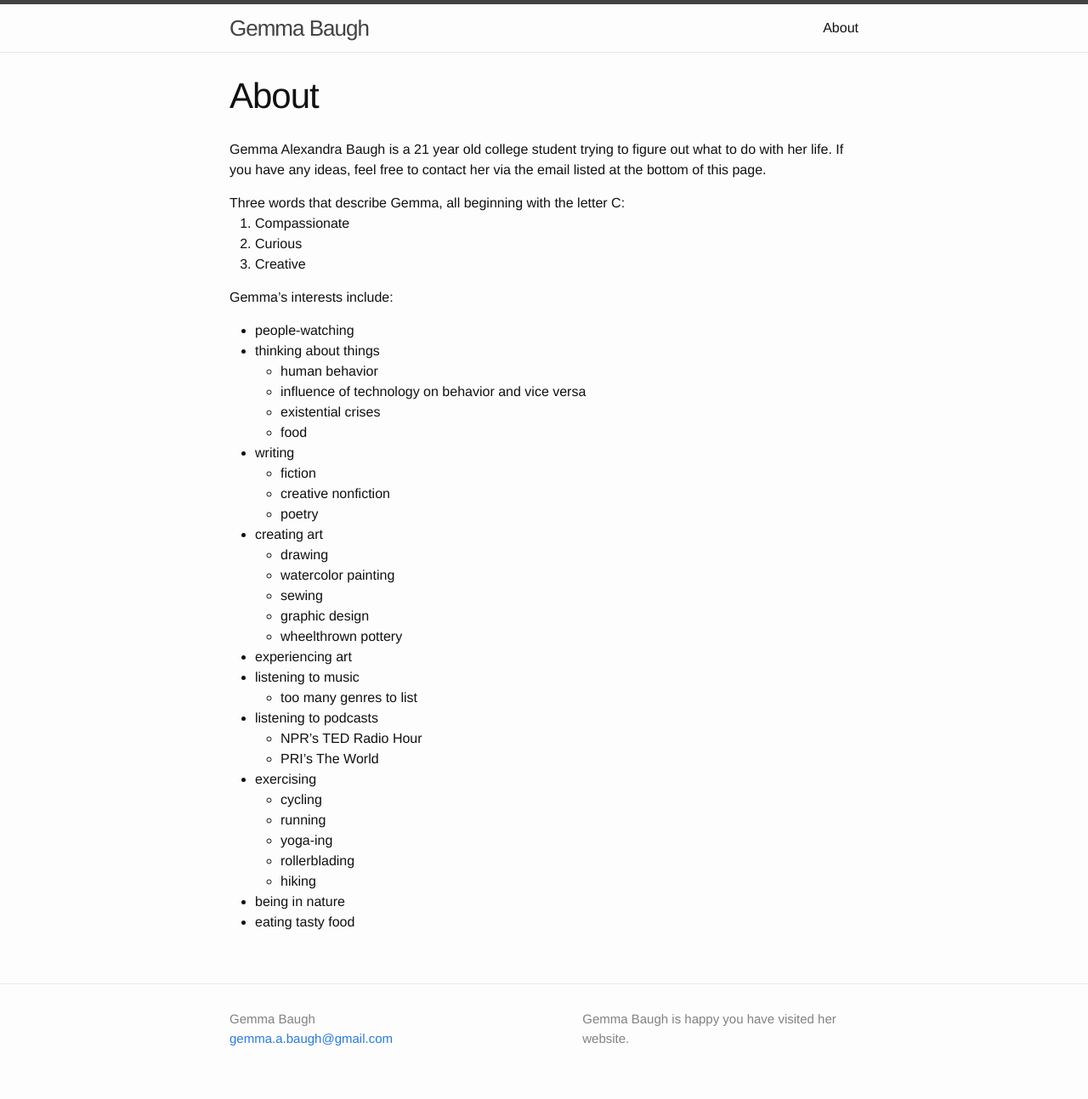
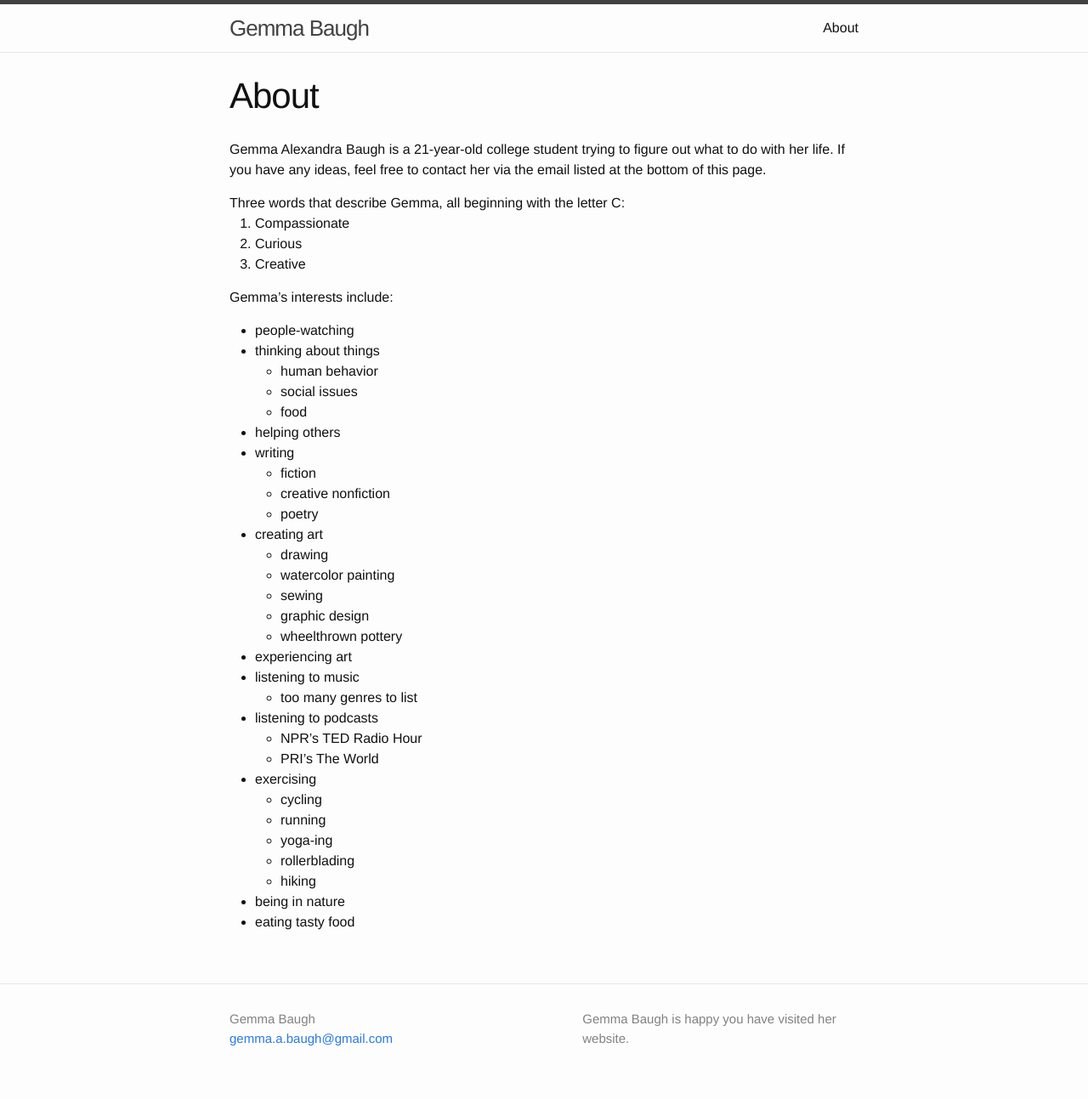
Before and after one commit to gemmabaugh/gemmabaugh.github.io, a Jekyll site: the page built from about.md, in a window 1280 px wide. Shown: the whole page at 85% size. Built offline with Jekyll 4.4.1, drawn with Linux system fonts in a browser that asks for light colours.

Commit message:
Added things

```diff
--- a/about.md
+++ b/about.md
@@ -4,7 +4,7 @@ title: About
 permalink: /about/
 ---
 
-Gemma Alexandra Baugh is a 21 year old college student trying to figure out what to do with her life. If you have any ideas, feel free to contact her via the email listed at the bottom of this page.
+Gemma Alexandra Baugh is a 21-year-old college student trying to figure out what to do with her life. If you have any ideas, feel free to contact her via the email listed at the bottom of this page.
 
 Three words that describe Gemma, all beginning with the letter C:
 : 1. Compassionate
@@ -16,9 +16,9 @@ Gemma's interests include:
 * people-watching
 * thinking about things
    * human behavior
-   * influence of technology on behavior and vice versa
-   * existential crises
+   * social issues
    * food
+* helping others
 * writing
    * fiction
    * creative nonfiction
--- a/index.html
+++ b/index.html
@@ -19,6 +19,6 @@ layout: default
   </ul>
   -->
 
-<a href="assets/GemmaBaughResumeFall2016.pdf">Resume</a>
+<a href="assets/GemmaBaughFall2017.pdf">Resume</a>
 
 </div>
```
Also changed, not shown: 1 other file.
